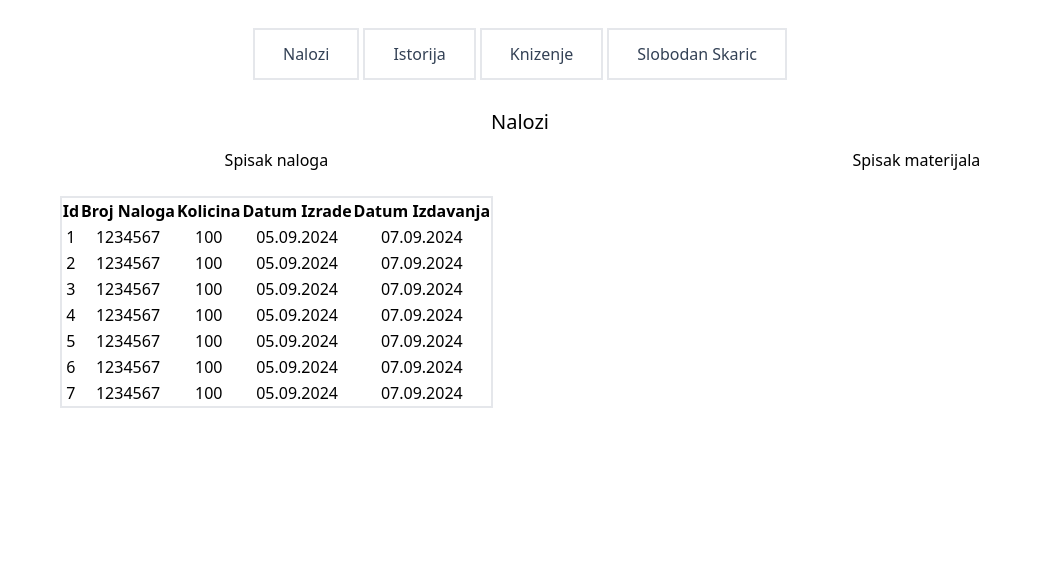
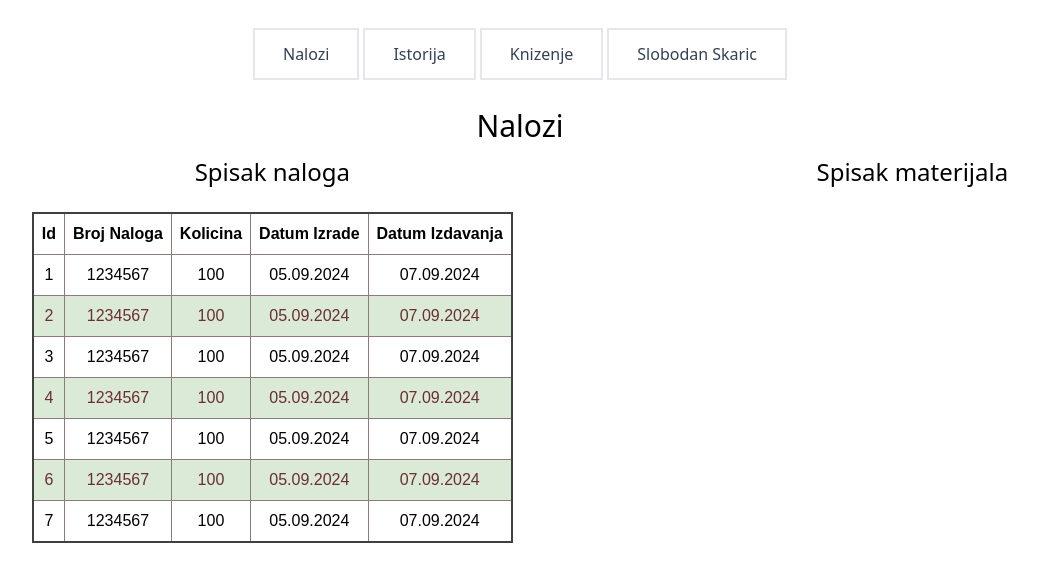
Before and after one commit to SlobodanSkaric/prints, a React (Vite) app in the folder react/: page /tickets in a window 1280 px wide. Shown: the top 582 px of the page, without its empty margins (120-1158 px from the left). Built offline with nearby package versions, Linux system fonts and the light colour scheme; sample sign-in values are in the browser's storage.

Commit message:
Simple change

```diff
--- a/react/src/style.css
+++ b/react/src/style.css
@@ -10,10 +10,10 @@
 
 .material tr:nth-child(even){
     background-color: #dbe9d7;
-    color: rgb(138, 133, 133);
+    color: rgb(106, 47, 47);
 }
 
 .material thead tr td{
     background-color: #b4dab1;
-    color: rgb(97, 82, 82);
+    color: rgb(238, 221, 221);
 }
--- a/react/src/views/Tickets.jsx
+++ b/react/src/views/Tickets.jsx
@@ -4,15 +4,15 @@ export default function Tickets() {
   return (
     <div>
         <div className='flex justify-center'>
-            <h1 className='text-xl'>Nalozi</h1>
+            <h1 className='text-3xl'>Nalozi</h1>
         </div>
         <div className='flex text-center justify-around'>
             <div>
-                <div className='p-3'>
+                <div className='p-3 text-2xl'>
                     Spisak naloga
                 </div>
                 <div className='p-3'>
-                    <table className='border-collapse border-2 '>
+                    <table className='border-collapse border-2 material border-solid border-neutral-700'>
                         <thead>
                             <tr>
                                 <th>Id</th>
@@ -76,7 +76,7 @@ export default function Tickets() {
                     </table>
                 </div>
             </div>
-            <div className='p-3'>
+            <div className='p-3 text-2xl'>
                     <div>
                         Spisak materijala
                     </div>
```
